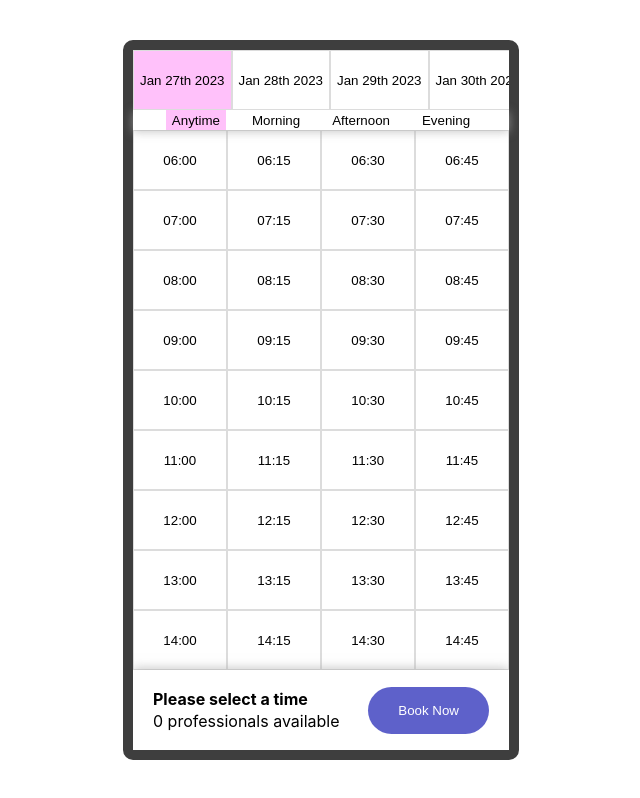
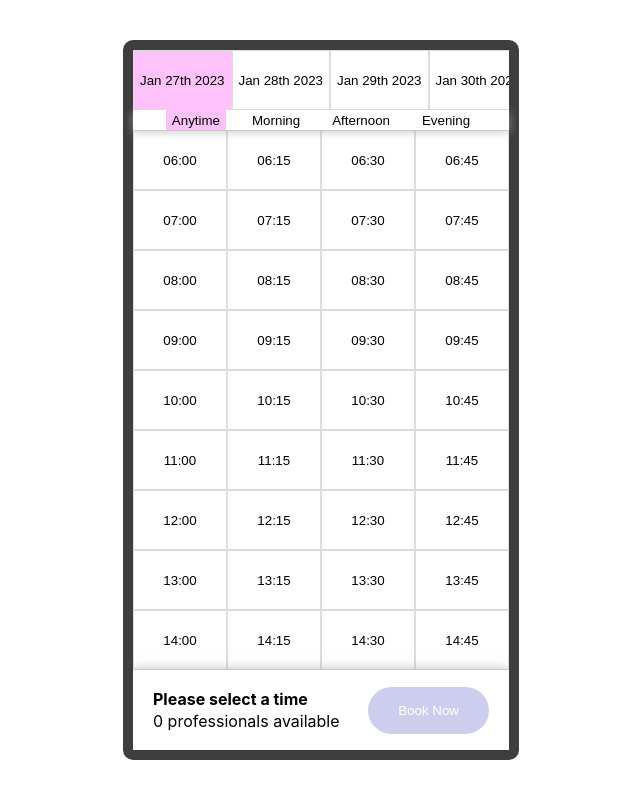
Before and after one commit to GioGrand/Solo, a React (Create React App) app: page / in a window 1280 px wide. Shown: the whole page, without its empty margins (319-959 px from the left). Built offline with nearby package versions, Linux system fonts and the light colour scheme.

Commit message:
feat: disable book button if no time selected

```diff
--- a/src/components/Footer.tsx
+++ b/src/components/Footer.tsx
@@ -1,9 +1,14 @@
 import { observer } from "mobx-react-lite";
+
 import { useStore } from "../App";
 import { formatBookingDate } from "../utils/date";
 
 const Footer = observer(() => {
-  const { selectedDay, selectedTime } = useStore();
+  const { selectedDay, selectedTime, requestBooking } = useStore();
+
+  const handleRequestBooking = () => {
+    requestBooking();
+  };
 
   return (
     <div className="footer">
@@ -17,7 +22,13 @@ const Footer = observer(() => {
         </p>
         <p>0 professionals available</p>
       </div>
-      <button className="bookButton">Book Now</button>
+      <button
+        onClick={handleRequestBooking}
+        className={`bookButton ${!selectedTime ? "disabled" : ""}`}
+        disabled={!selectedTime}
+      >
+        Book Now
+      </button>
     </div>
   );
 });
```
